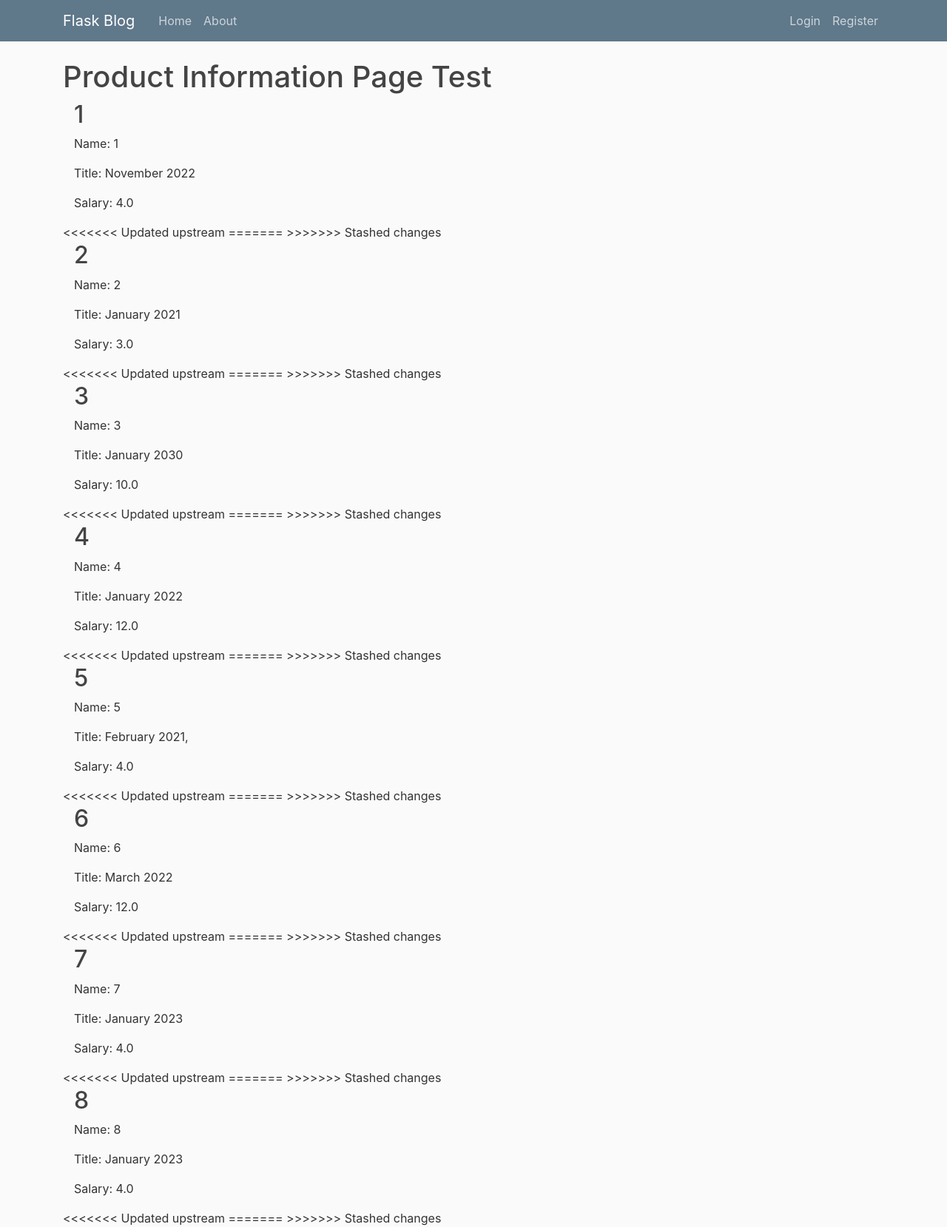
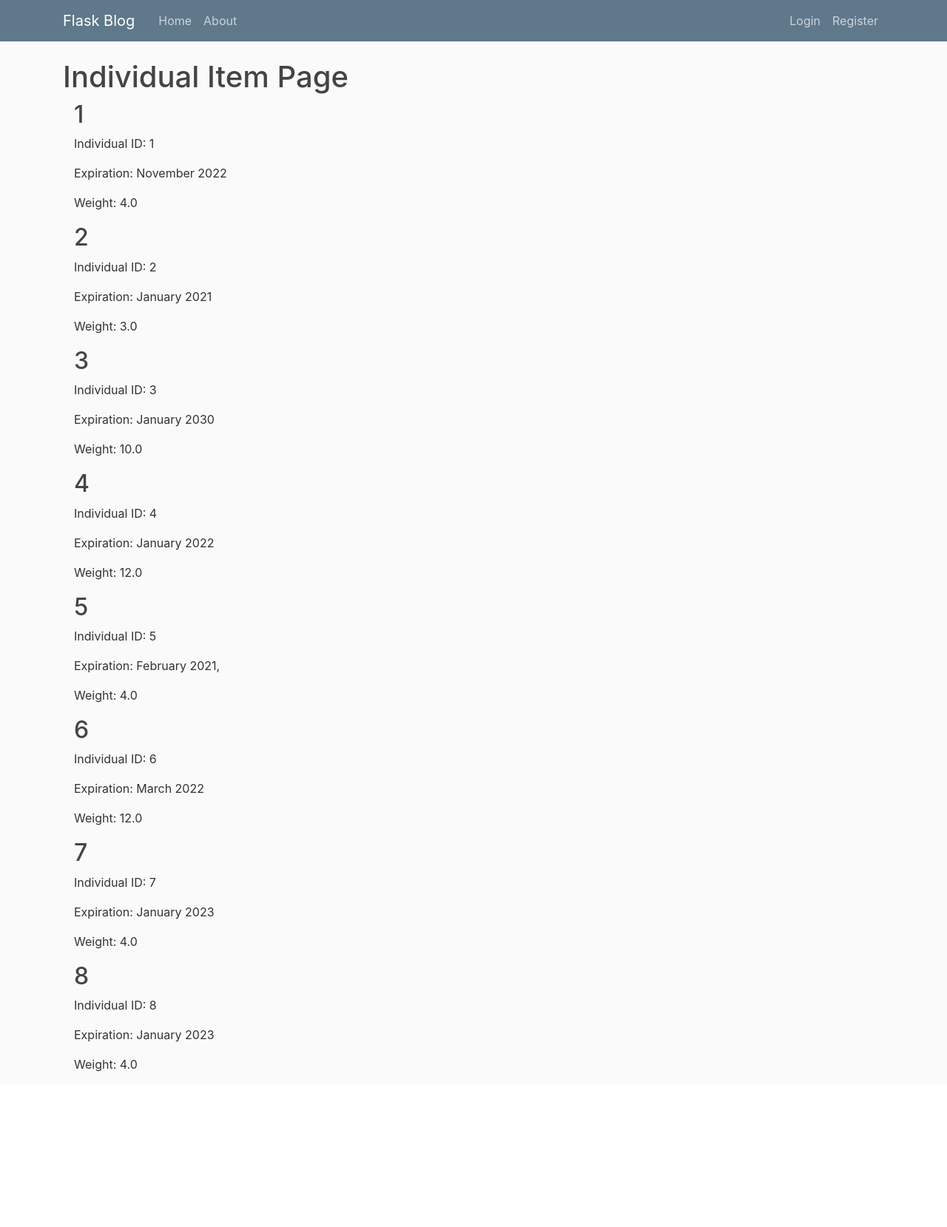
Before and after one commit to bgmichael/CSC-455-Flask, a Flask app: page /about in a window 1280 px wide. Shown: the whole page at 74% size. After the commit the page ends 1449 px from the top, so only its background shows below. Run offline with Flask 2, Linux system fonts and the light colour scheme; data comes from the database, SQL or seed files in the repository; both versions use the stored data as it was after the commit; some libraries are stand-ins or nearby versions.

Commit message:
Aethetic Changes

```diff
--- a/flaskblog/forms.py
+++ b/flaskblog/forms.py
@@ -79,7 +79,7 @@ class ItemForm(FlaskForm):
 class SearchForm(FlaskForm):
     category = TextAreaField('Category (Text)', validators=[DataRequired()])
     searchCritereaNumber = FloatField('Search For (Number): ', validators=[DataRequired()])
-    searchCritereaText = TextAreaField('Search For (Text (put in something for testing)): ', validators=[DataRequired()])
+    searchCritereaText = TextAreaField('Search For (Text (Optional)): ', validators=[optional()])
     submit = SubmitField('Search')
 
 class UpdateItem(FlaskForm):
--- a/flaskblog/templates/about.html
+++ b/flaskblog/templates/about.html
@@ -1,6 +1,6 @@
 {% extends "layout.html" %}
 {% block content %}
-    <h1>Product Information Page Test</h1>
+    <h1>Individual Item Page </h1>
 
     <body>
 
@@ -9,17 +9,14 @@
                 <div class="row">
                     <div class="col-sm-4">
                         <h2>{{post.Individual_ID}}</h2>
-                        <p>Name: {{ post.Individual_ID }}</p>
-                        <p>Title: {{ post.expiration_date }}</p>
-                        <p>Salary: {{ post.product_weight }}</p>
+                        <p>Individual ID: {{ post.Individual_ID }}</p>
+                        <p>Expiration: {{ post.expiration_date }}</p>
+                        <p>Weight: {{ post.product_weight }}</p>
                     </div>
                 </div>
             </div>
 
-<<<<<<< Updated upstream
 
-=======
->>>>>>> Stashed changes
             {% endfor %}
 
     </body>
```
Also changed, not shown: flaskblog/site.db.
